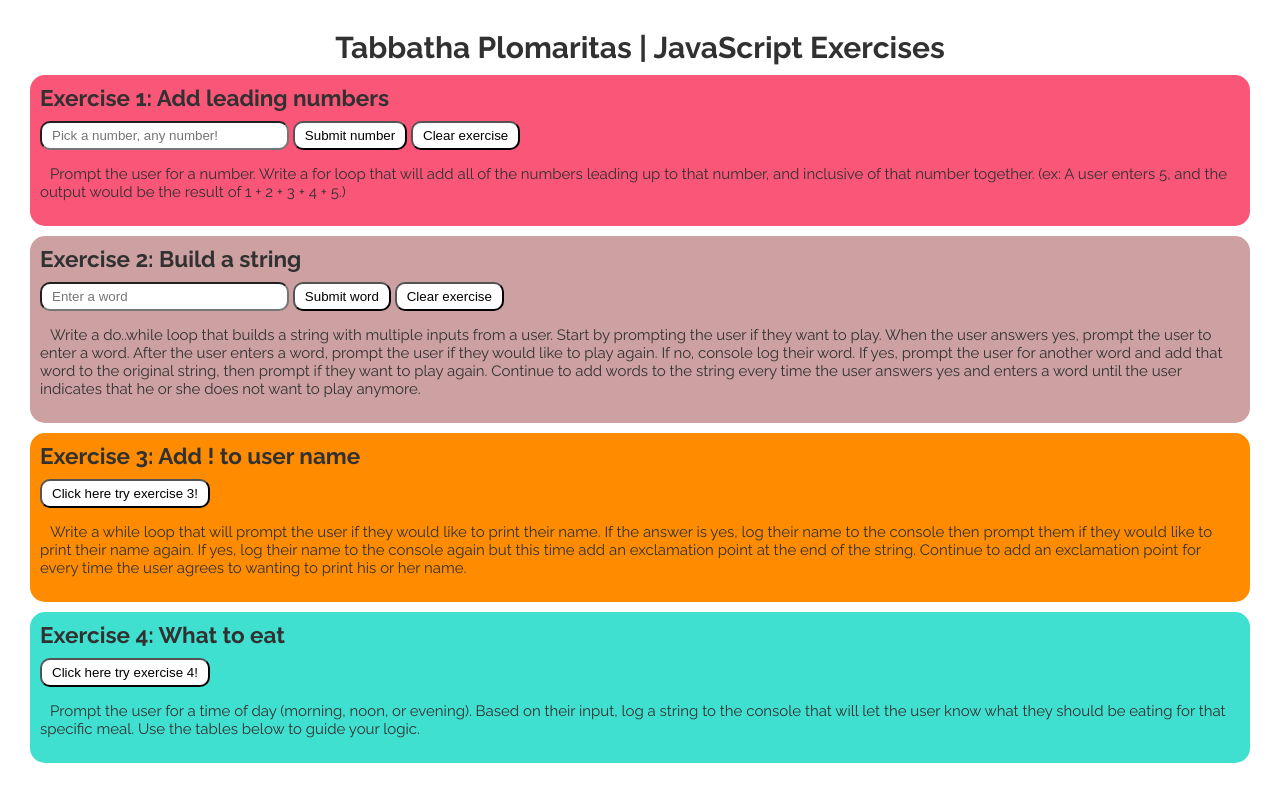
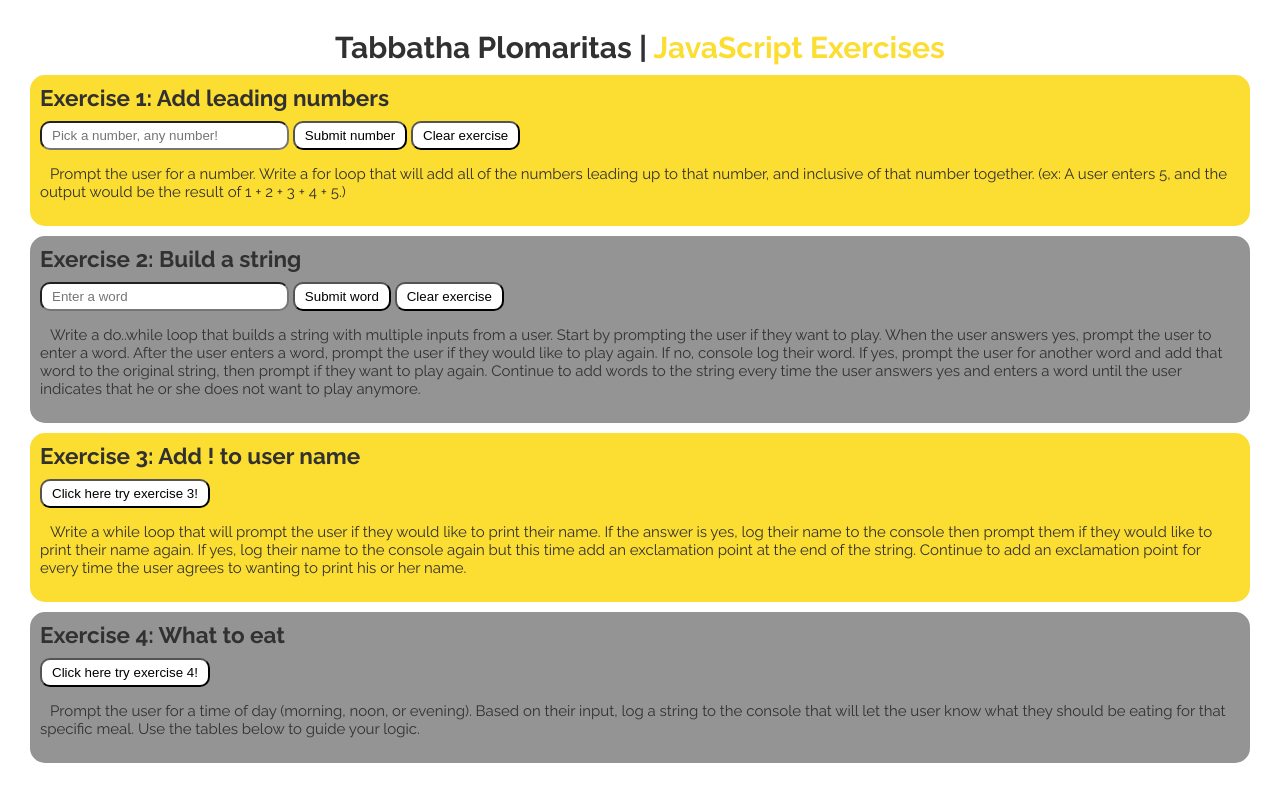
Before and after one commit to tabbatharenea/PlomaritasJavaScriptExercises, a plain HTML site: page index.html in a window 1280 px wide. Drawn offline with Linux system fonts and the light colour scheme.

Commit message:
updated colors

```diff
--- a/index.html
+++ b/index.html
@@ -11,7 +11,7 @@
 </head>
 
 <body>
-    <h1>Tabbatha Plomaritas | JavaScript Exercises</h1>
+    <h1>Tabbatha Plomaritas | <span>JavaScript Exercises</span></h1>
     <section class="exercise1">
         <h2>Exercise 1: Add leading numbers</h2>
         <input type="text" id="pickNum" size="26" placeholder="Pick a number, any number!">
--- a/style.css
+++ b/style.css
@@ -29,6 +29,10 @@ h1 {
     text-align: center;
     animation: moveInLeft .75s ease-in;
     animation-fill-mode: backwards;
+}
+
+h1 span {
+    color: #fcdd31;
 }
 
 h2 {
@@ -77,25 +81,25 @@ button:active {
 }
 
 .exercise1 {
-    background-color: #fa5677;
+    background-color: #fcdd31;
     animation: moveInRight .6s ease-in;
     animation-fill-mode: backwards;
 }
 
 .exercise2 {
-    background-color: #cda1a1;
+    background-color: #747373c2;
     animation: moveInRight .6s .5s ease-in;
     animation-fill-mode: backwards;
 }
 
 .exercise3 {
-    background-color: #ff8c00;
+    background-color: #fcdd31;
     animation: moveInRight .6s 1s ease-in;
     animation-fill-mode: backwards;
 }
 
 .exercise4 {
-    background-color: #40e0d0;
+    background-color: #747373c2;
     animation: moveInRight .6s 1.5s ease-in;
     animation-fill-mode: backwards;
 }
```
Also changed, not shown: script.js (+4 -3 lines).
